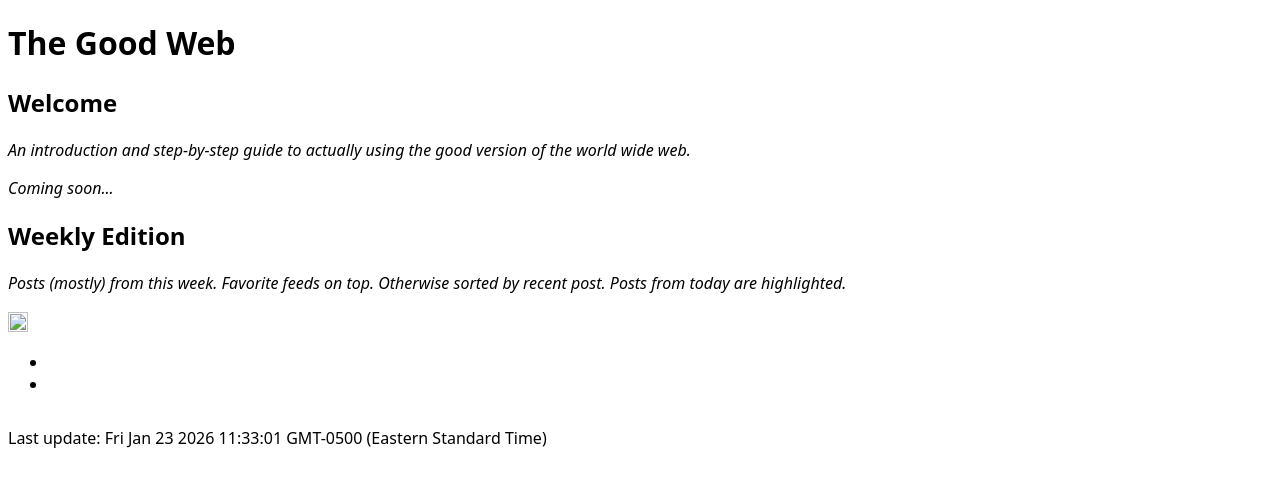
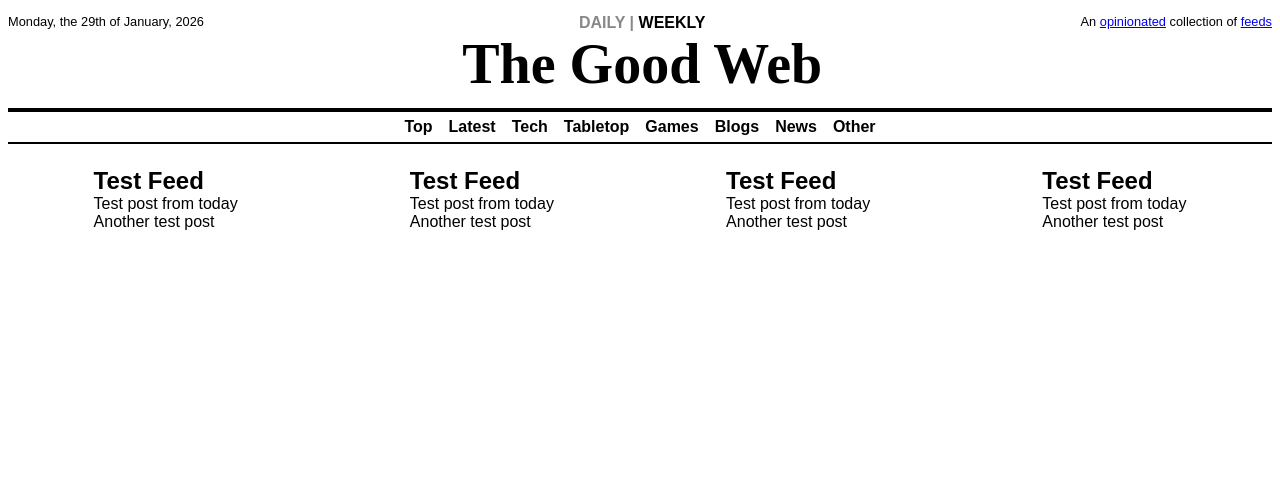
Before and after one commit to cobbland/the-good-web, a website: page index.html in a window 1280 px wide. Drawn offline with Linux system fonts and the light colour scheme.

Commit message:
More layout and styling

```diff
--- a/index.html
+++ b/index.html
@@ -6,28 +6,61 @@
 </head>
 <body>
 
-    <h1>The Good Web</h1>
-
-    <section id="welcome">
-        <h2>Welcome</h2>
-        <p class="subheading">An introduction and step-by-step guide to actually using the good version of the world wide web.</p>
-        <p class="coming">Coming soon...</p>
-    </section>
-
-    <section id="weekly">
-        <h2>Weekly Edition</h2>
-        <p class="subheading">Posts (mostly) from this week. Favorite feeds on top. Otherwise sorted by recent post. Posts from today are highlighted.</p>
+    <section id="the-good-web">
+        <div id="tgw-heading">
+            <p class="issue-info date">
+                Monday, the 29th of January, 2026
+            </p>
+            <div>
+                <div id="editions"><a href="/daily">Daily</a> | <a href="/weekly" class="selected">Weekly</a></div>
+                <h1>The Good Web</h1>
+            </div>
+            <p class="issue-info info">
+                An <a href="/opinionated">opinionated</a> collection of <a href="/feeds">feeds</a>
+            </p>
+        </div>
+        <div id="nav">
+            <ul>
+                <li><a href="">Top</a></li>
+                <li><a href="">Latest</a></li>
+                <li><a href="">Tech</a></li>
+                <li><a href="">Tabletop</a></li>
+                <li><a href="">Games</a></li>
+                <li><a href="">Blogs</a></li>
+                <li><a href="">News</a></li>
+                <li><a href="">Other</a></li>
+            </ul>
+        </div>
         <div id="feeds">
             <div class="feed today">
-                <img class="favicon" src="" alt="">
-                <h3 class="feed-name"></h3>
+                <h2 class="feed-name"><a href="">Test Feed</a></h2>
                 <ul class="posts">
-                    <li class="post today"></li>
-                    <li class="post"></li>
+                    <li class="post today">Test post from today</li>
+                    <li class="post">Another test post</li>
+                </ul>
+            </div>
+            <div class="feed today">
+                <h2 class="feed-name"><a href="">Test Feed</a></h2>
+                <ul class="posts">
+                    <li class="post today">Test post from today</li>
+                    <li class="post">Another test post</li>
+                </ul>
+            </div>
+            <div class="feed">
+                <h2 class="feed-name"><a href="">Test Feed</a></h2>
+                <ul class="posts">
+                    <li class="post">Test post from today</li>
+                    <li class="post">Another test post</li>
+                </ul>
+            </div>
+            <div class="feed">
+                <h2 class="feed-name"><a href="">Test Feed</a></h2>
+                <ul class="posts">
+                    <li class="post">Test post from today</li>
+                    <li class="post">Another test post</li>
                 </ul>
             </div>
         </div>
-        <p id="feeds-updated">Last update: Fri Jan 23 2026 11:33:01 GMT-0500 (Eastern Standard Time)</p>
     </section>
 
 
--- a/styles/styles.css
+++ b/styles/styles.css
@@ -1,26 +1,112 @@
-body {
-    font-family: system-ui, -apple-system, BlinkMacSystemFont, 'Segoe UI', Roboto, Oxygen, Ubuntu, Cantarell, 'Open Sans', 'Helvetica Neue', sans-serif;
+* {
+  box-sizing: border-box;
 }
 
-.subheading {
-    font-style: italic;
+body {
+    font-family: Arial, Helvetica, sans-serif
 }
 
-.coming {
-    font-style: italic;
+h1 {
+    font-family: 'Times New Roman', Times, serif;
+    font-size: 3.5em;
+    text-align: center;
+    margin: 0 0 0.2em 0;
+}
+
+h2 {
+    margin: 0;
+}
+
+#nav {
+    border-top: 4px solid black;
+    border-bottom: 2px solid black;
+    padding: 0.4em 0;
+}
+
+#nav ul {
+    list-style: none;
+    padding: 0;
+    margin: 0;
+    display: flex;
+    justify-content: center;
+    flex-wrap: wrap;
+    gap: 1rem;
+}
+
+#nav a {
+    text-decoration: none;
+    color: black;
+    font-weight: bold;
+}
+
+#nav a:hover {
+    text-decoration: underline;
 }
 
 #feeds {
+    margin-top: 1rem;
+    display: grid;
+    gap: 1px;
+    grid-template-columns: repeat(auto-fit, minmax(300px, 1fr));
+    /* margin-left: auto;
+    margin-right: auto;
+    max-width: fit-content; */
+    justify-items: center;
+}
+
+#editions {
+    font-family: Arial, Helvetica, sans-serif;
+    font-weight: bold;
+    text-transform: uppercase;
+    text-align: center;
+    color: #00000077;
+}
+
+#editions a {
+    text-decoration: none;
+    color: #00000077;
+}
+
+#editions a.selected {
+    color: black;
+}
+
+.issue-info {
+    font-size: 0.8em;
+    text-align: center;
+}
+
+.feed {
+    padding: 0.4rem;
+}
+
+.feed-name a {
+    text-decoration: none;
+    color: black;
+}
+
+.feed-name a:hover {
+    text-decoration: underline;
+}
+
+.posts {
     list-style: none;
     padding: 0;
-    display: grid;
-    gap: 1rem;
-    grid-template-columns: 1fr 1fr 1fr;
+    margin: 0;
 }
 
-.favicon {
-    height: 20px;
-    width: 20px;
-    margin-right: 0.5rem;
-    vertical-align: middle;
+@media (min-width: 800px) {
+    #tgw-heading {
+        display: flex;
+        justify-content: space-between;
+        padding-top: 0.4rem;
+    }
+
+    .issue-info {
+        margin: 0;
+    }
+
+    .issue-info.info {
+        text-align: right;
+    }
 }
```
Also changed, not shown: scripts/getPosts.js (+2 -34 lines), scripts/newGetPost.js (added, +211 -0 lines).
